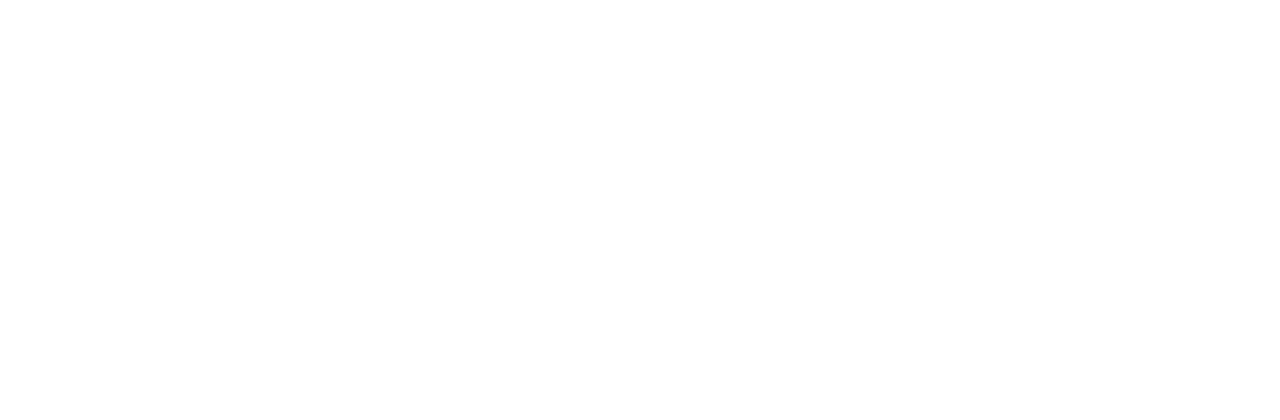
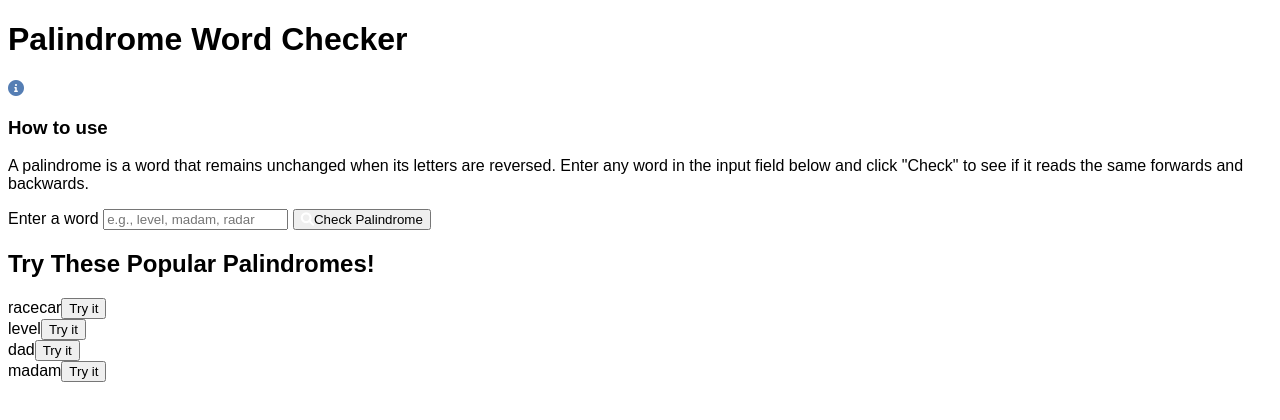
Before and after one commit to ericakcode/palindrome-word-game, a plain HTML site: page index.html in a window 1280 px wide. Drawn offline with Linux system fonts and the light colour scheme; a web font is replaced by a local one.

Commit message:
Palindrome HTML finalized and base CSS styled

```diff
--- a/index.html
+++ b/index.html
@@ -4,9 +4,46 @@
     <meta charset="UTF-8" />
     <meta name="viewport" content="width=device-width, initial-scale=1.0" />
     <link rel="stylesheet" href="style.css" />
+    <link
+      rel="stylesheet"
+      href="https://cdnjs.cloudflare.com/ajax/libs/font-awesome/6.0.0/css/all.min.css"
+    />
     <title>Palindrome Word Checker</title>
   </head>
   <body>
+    <h1>Palindrome Word Checker</h1>
+    <div class="main-container">
+      <div class="instructions-container">
+        <i class="fa-solid fa-circle-info" style="color: #557eb4"></i>
+        <h3>How to use</h3>
+        <p class="instructions">
+          A palindrome is a word that remains unchanged when its letters are
+          reversed. Enter any word in the input field below and click "Check" to
+          see if it reads the same forwards and backwards.
+        </p>
+      </div>
+      <form class="form">
+        <label for="text">Enter a word</label>
+        <input type="text" placeholder="e.g., level, madam, radar" id="text" />
+        <button id="checkBtn">
+          <i class="fa-solid fa-magnifying-glass" style="color: #ffffff"></i
+          >Check Palindrome
+        </button>
+      </form>
+      <h2>Try These Popular Palindromes!</h2>
+      <div class="example-palindromes">
+        racecar<button class="tryBtn">Try it</button>
+      </div>
+      <div class="example-palindromes">
+        level<button class="tryBtn">Try it</button>
+      </div>
+      <div class="example-palindromes">
+        dad<button class="tryBtn">Try it</button>
+      </div>
+      <div class="example-palindromes">
+        madam<button class="tryBtn">Try it</button>
+      </div>
+    </div>
     <script src="script.js"></script>
   </body>
 </html>
--- a/style.css
+++ b/style.css
@@ -0,0 +1,9 @@
+@import url("https://fonts.googleapis.com/css2?family=TikTok+Sans:opsz,wght@12..36,300..900&display=swap");
+
+* {
+  box-sizing: border-box;
+}
+
+body {
+  font-family: "TikTok Sans", sans-serif;
+}
```
